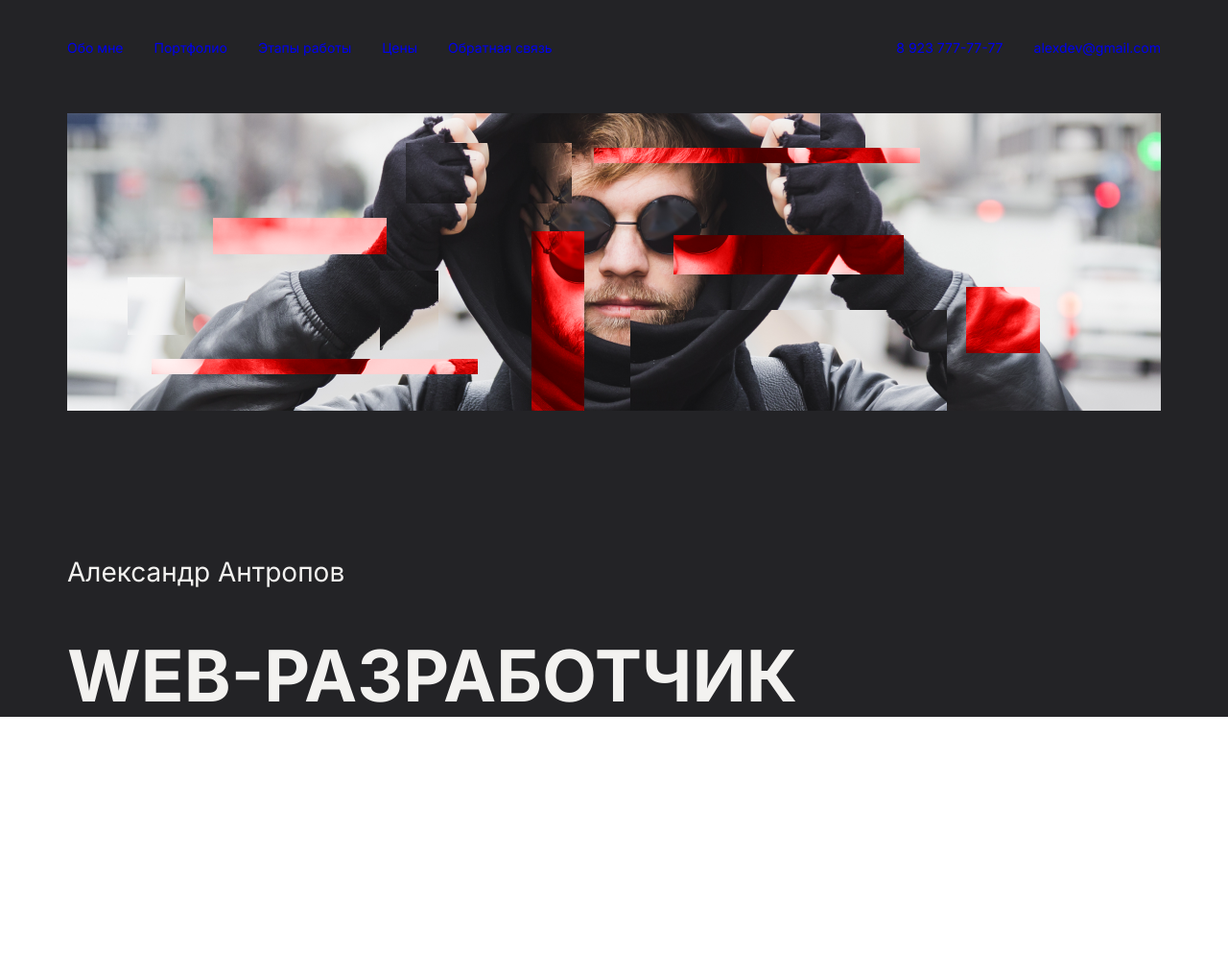
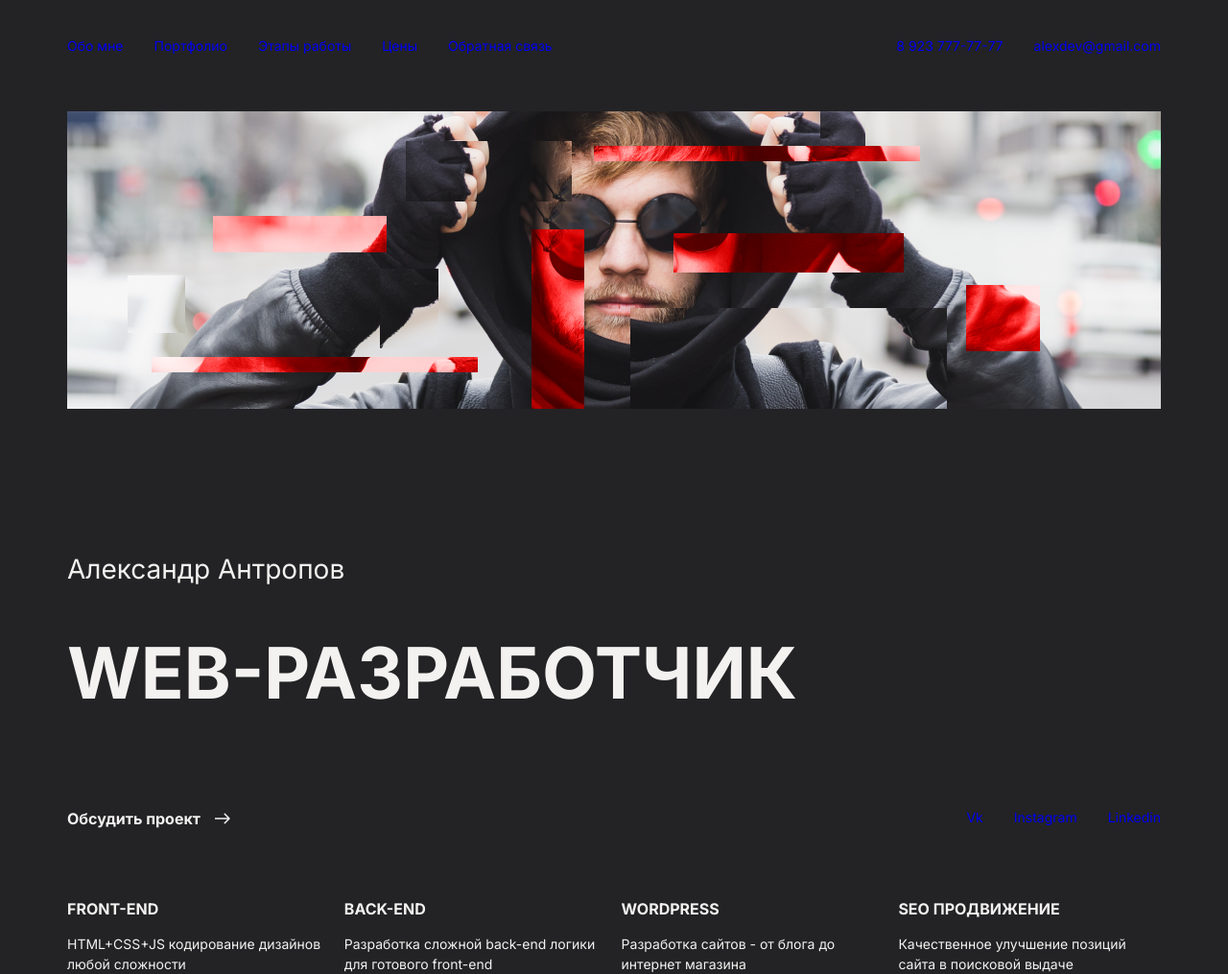
Before and after one commit to Adolgov00/Portfolio, a plain HTML site: page index.html in a window 1280 px wide. Shown: the whole page at 96% size. Before the commit the page ends 800 px from the top, so only its background shows below. Drawn offline with Linux system fonts and the light colour scheme.

Commit message:
add social-item and styles for H3

```diff
--- a/css/style.css
+++ b/css/style.css
@@ -1,5 +1,6 @@
 body{
     font-family: 'Inter', sans-serif;
+    font-size: 14px;
 }
 .dark{
     background-color: #232326;
@@ -28,6 +29,11 @@ body{
 .title-h1{
     font-size: 74px;
     text-transform: uppercase;
+}
+.title-h3 {
+
+    font-size: 16px;
+    font-weight: 700;
 }
 .photo{
     margin-bottom: 120px;
@@ -65,3 +71,38 @@ header{
 .nav-link:hover{
     color:#D40000;
 }
+.social {
+    display: flex;
+    justify-content: space-between;
+    padding-bottom: 60px;
+    margin-top: 100px;
+}
+
+.project {
+    margin: 0;
+    display: flex;
+    align-items: center;
+    font-size: 16px;
+    font-weight: 700;
+}
+.project-img {
+    width: 16px;
+    height: 12px;
+    display: block;
+    background-image: url(../img/arrow.svg);
+    margin-left: 15px;
+}
+.skill {
+    display: flex;
+    justify-content: space-between;
+
+}
+.skill-item {
+    flex: 0 0 24%;
+}
+.skill .title-h3 {
+    text-transform: uppercase;
+}
+.skill .description {
+    line-height: 150%;
+}
--- a/index.html
+++ b/index.html
@@ -40,6 +40,36 @@
                     <p class="name">Александр Антропов</p>
                     <h1 class="title-h1">web-разработчик</h1>
                 </div>
+                <div class="social">
+                    <div class="social-item">
+                        <p class="project"><span>Обсудить проект</span><span class="project-img"></span></p>
+                    </div>
+                    <div class="social-item"><ul class="nav">
+                        <li class="nav-item"><a class="nav-link" href="#" target="_blank">Vk</a></li>
+                        <li class="nav-item"><a class="nav-link" href="#" target="_blank">Instagram</a></li>
+                        <li class="nav-item"><a class="nav-link" href="#" target="_blank">Linkedin</a></li>
+                    </ul>
+                </div>
+                </div>
+                <div class="skill">
+                    <div class="skill-item">
+                        <h3 class="title-h3">FRONT-END</h3>
+                        <div class="description">HTML+CSS+JS кодирование дизайнов любой сложности</div>
+                    </div>
+                    <div class="skill-item">
+                        <h3 class="title-h3">Back-end</h3>
+                        <div class="description">Разработка сложной back-end логики для готового front-end</div>
+                    </div>
+                    <div class="skill-item">
+                        <h3 class="title-h3">WORDPRESS</h3>
+                        <div class="description">Разработка сайтов - от блога до интернет магазина</div>
+                    </div>
+                    <div class="skill-item">
+                        <h3 class="title-h3">SEO продвижение</h3>
+                        <div class="description">Качественное улучшение позиций сайта в поисковой выдаче</div>
+                    </div>
+
+                </div>
 
             </main>
 
```
Also changed, not shown: img/arrow.svg (added).
